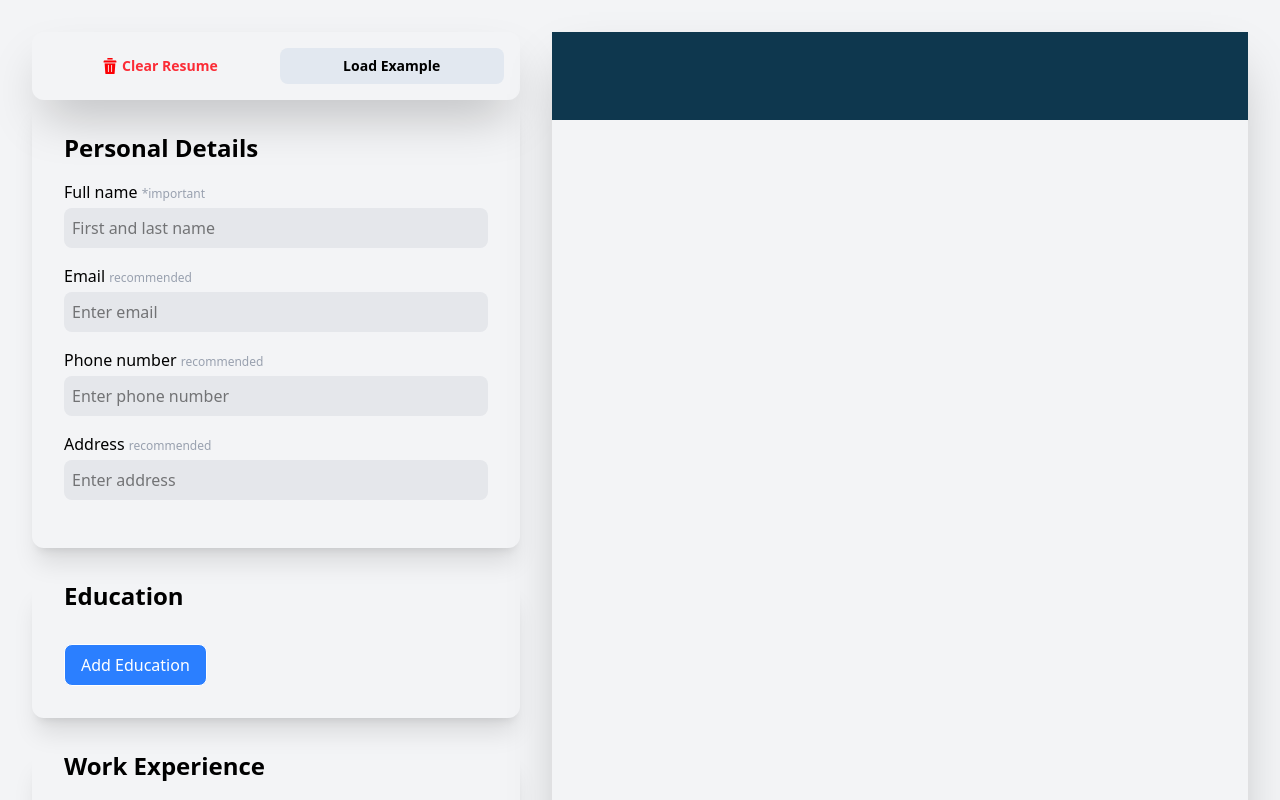
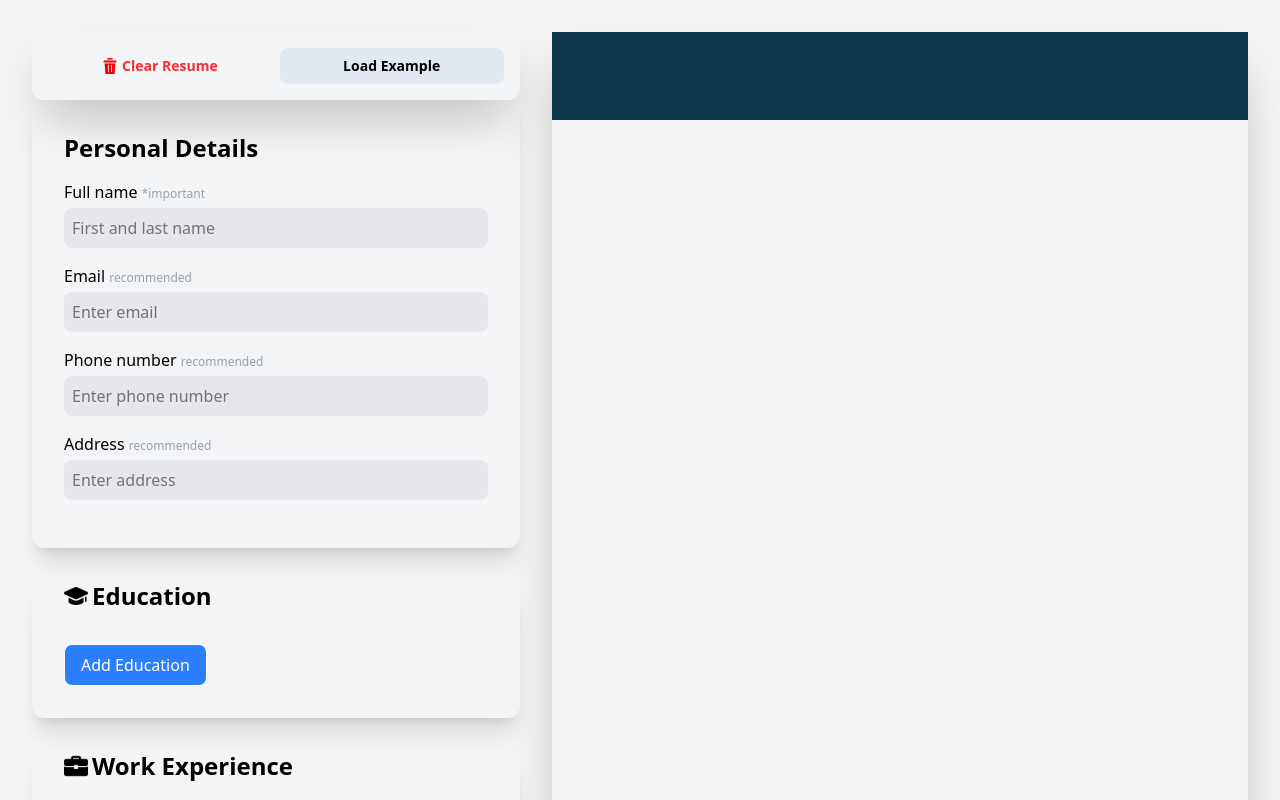
Before and after one commit to sether31/cv-builder, a React (Vite) app: page / in a window 1280 px wide. Shown: the top 800 px of the page. Built offline with nearby package versions, Linux system fonts and the light colour scheme.

Commit message:
chore: Add images to the header section of forms

```diff
--- a/src/components/education/education.jsx
+++ b/src/components/education/education.jsx
@@ -1,5 +1,6 @@
 import { useState } from "react";
 import InputLabel from "../inputLabel";
+import graduation from '../../assets/graduation.png'
 
 function Form({ education, updateEducation, removeEducation, setActiveId }) {
   return (
@@ -89,7 +90,10 @@ function Education({ data, addEducation, updateEducation, removeEducation }) {
   const [activeId, setActiveId] = useState(null);
   return (
     <div className="mt-8 shadow-xl rounded-xl">
-      <h1 className="px-8 mb-4 text-2xl font-bold">Education</h1>
+      <h1 className="flex items-center gap-1 px-8 mb-4 text-2xl font-bold">
+        <img className="w-6 h-6" src={graduation} alt="graduation hat icon" />
+        Education
+      </h1>
 
       <section className="grid grid-cols-1">
         {data.education.map((education) => (
--- a/src/components/experience/experience.jsx
+++ b/src/components/experience/experience.jsx
@@ -1,5 +1,6 @@
 import { useState } from "react";
 import InputLabel from "../inputLabel";
+import briefcase from '../../assets/briefcase.png'
 
 function Form({ experience, setActiveId, updateExperience, removeExperience }) {
   return (
@@ -94,7 +95,10 @@ function Experience({ data, addExperience, updateExperience, removeExperience })
 
   return (
   <div className="mt-8 shadow-xl rounded-xl">
-      <h1 className="px-8 mb-4 text-2xl font-bold">Work Experience</h1>
+      <h1 className="flex items-center gap-1 px-8 mb-4 text-2xl font-bold">
+        <img className="w-6 h-6" src={briefcase} alt="briefcase icon" />
+        Work Experience
+      </h1>
 
       <section className="grid grid-cols-1">
         {
```
